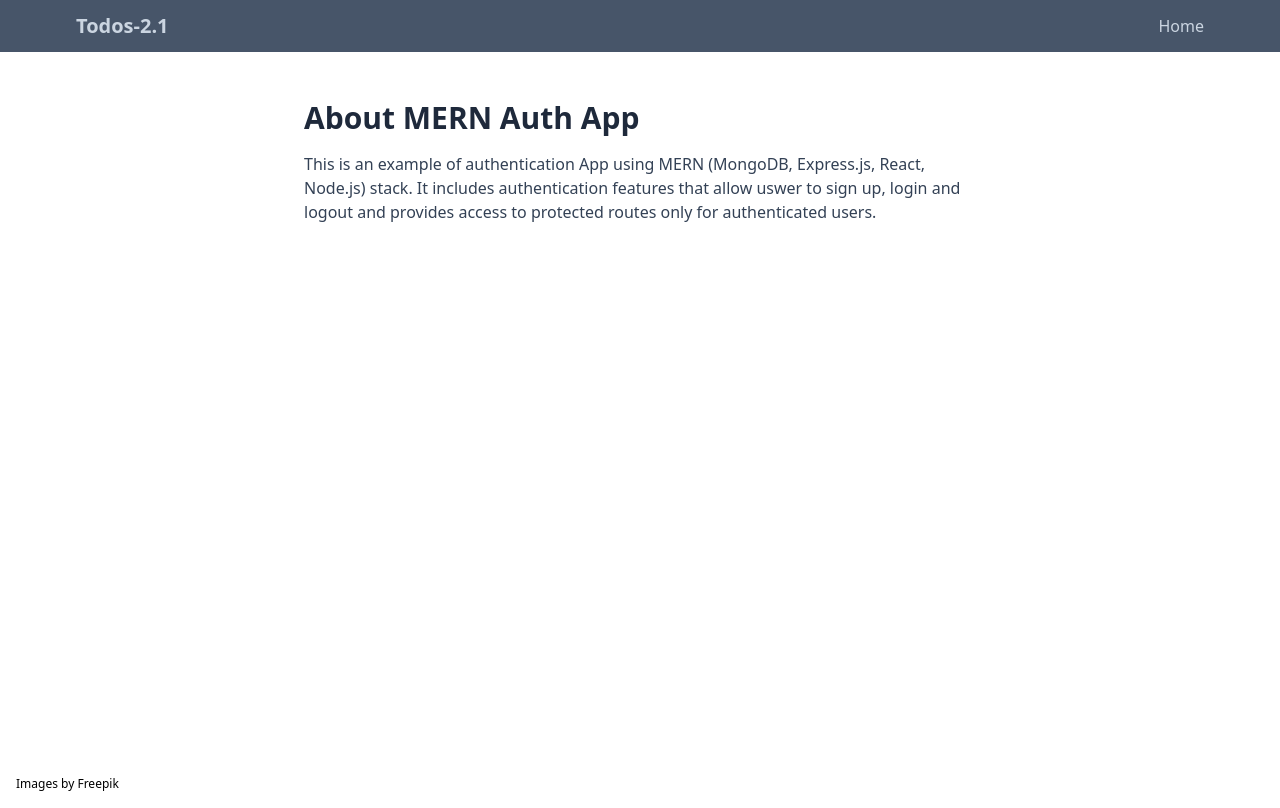
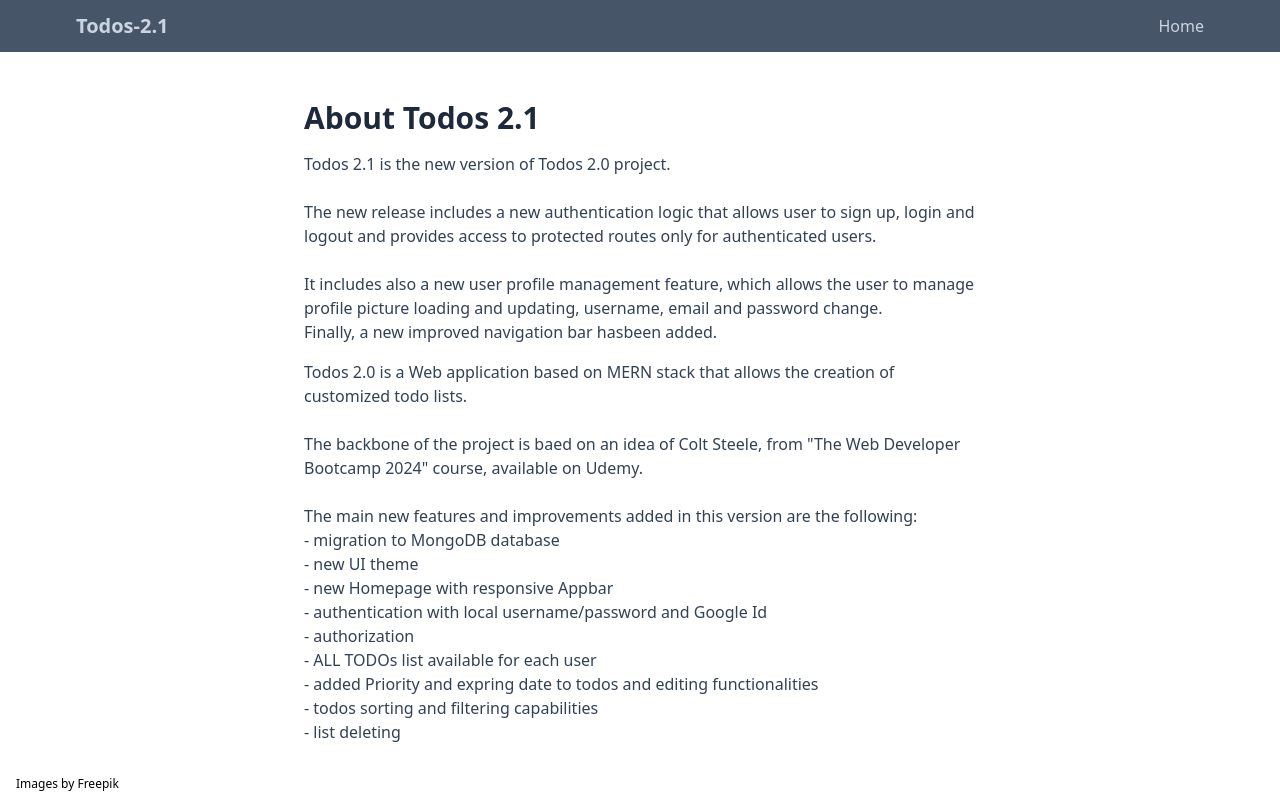
Before and after one commit to gianmarioiamoni/todos-2.1, a React (Vite) app in the folder client/: page /about in a window 1280 px wide. Built offline with nearby package versions, Linux system fonts and the light colour scheme; no server answers.

Commit message:
update About page

```diff
--- a/client/src/pages/About.jsx
+++ b/client/src/pages/About.jsx
@@ -10,9 +10,32 @@ export default function About() {
         isShowDashboard={true}
       />
       <div className='px-4, py-12 max-w-2xl mx-auto'>
-        <h1 className='text-3xl font-bold mb-4 text-title'>About MERN Auth App</h1>
-        <p className='mb-4 text-text'>
-          This is an example of authentication App using MERN (MongoDB, Express.js, React, Node.js) stack. It includes authentication features that allow uswer to sign up, login and logout and provides access to protected routes only for authenticated users.
+        <h1 className='text-3xl font-bold mb-4 text-title'>About Todos 2.1</h1>
+        <p className="mb-4 text-text">
+          Todos 2.1 is the new version of Todos 2.0 project.<br /><br />
+
+          The new release includes a new authentication logic that allows user to sign up, login and logout and provides access to protected routes only for authenticated users.<br /><br />
+
+          It includes also a new user profile management feature, which allows the user to manage profile picture loading and updating, username, email and password change.<br />
+
+          Finally, a new improved navigation bar hasbeen added.<br />
+        </p>
+        <p className="mb-4 text-text">
+          Todos 2.0 is a Web application based on MERN stack that allows the creation of customized todo lists.<br /><br />
+
+          The backbone of the project is baed on an idea of Colt Steele, from "The Web Developer Bootcamp 2024" course, available on Udemy.<br /><br />
+
+          The main new features and improvements added in this version are the following:<br />
+
+          - migration to MongoDB database<br />
+          - new UI theme<br />
+          - new Homepage with responsive Appbar<br />
+          - authentication with local username/password and Google Id<br />
+          - authorization<br />
+          - ALL TODOs list available for each user<br />
+          - added Priority and expring date to todos and editing functionalities<br />
+          - todos sorting and filtering capabilities<br />
+          - list deleting<br />
         </p>
       </div>
       <div className="absolute bottom-2 left-0 text-xs font-extralight text-slate-500 px-4 ">
```
